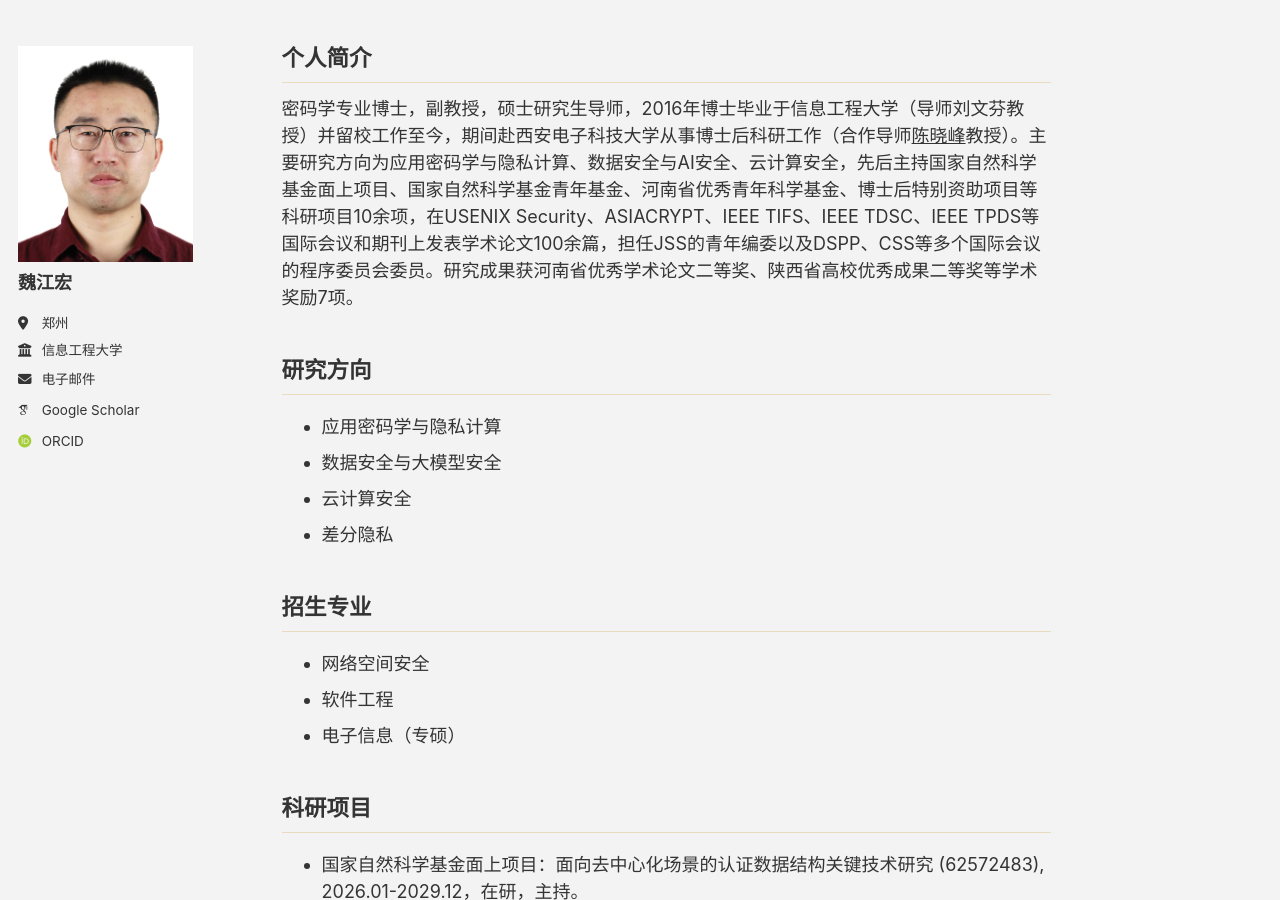
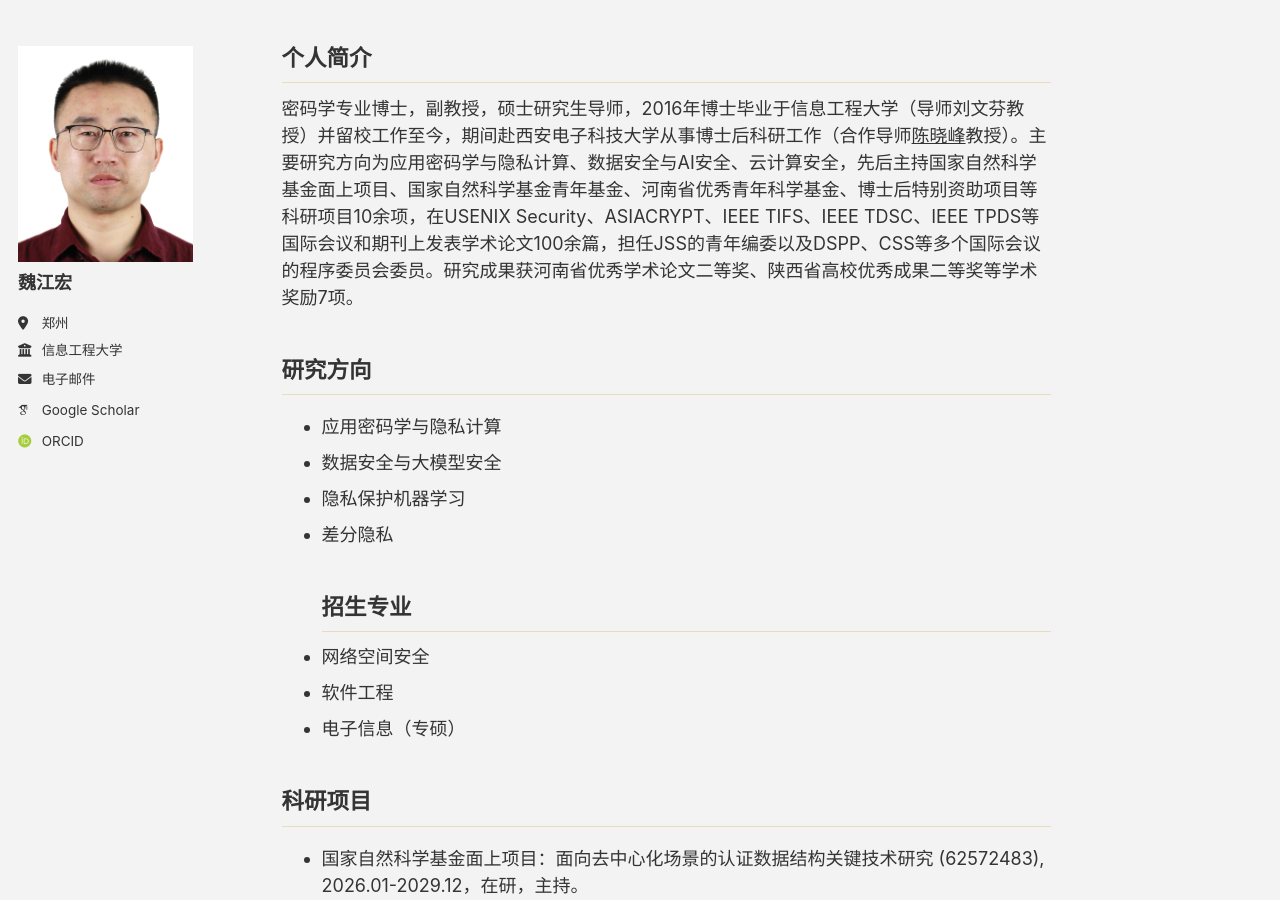
Before and after one commit to jhw-crypt/jhw-crypt.github.io, a Jekyll site: the page built from _pages/about.md, in a window 1280 px wide and 900 px high. Built offline with Jekyll 4.4.1, drawn with Linux system fonts in a browser that asks for light colours; some web fonts are replaced; a script bundle is joined from its source files by our own code; library files that are not in the unit come from our copies.

Commit message:
Update about.md

```diff
--- a/_pages/about.md
+++ b/_pages/about.md
@@ -13,9 +13,8 @@ redirect_from:
 ## 研究方向
 - 应用密码学与隐私计算
 - 数据安全与大模型安全
-- 云计算安全
+- 隐私保护机器学习
 - 差分隐私
-
 ## 招生专业
 - 网络空间安全
 - 软件工程
```
